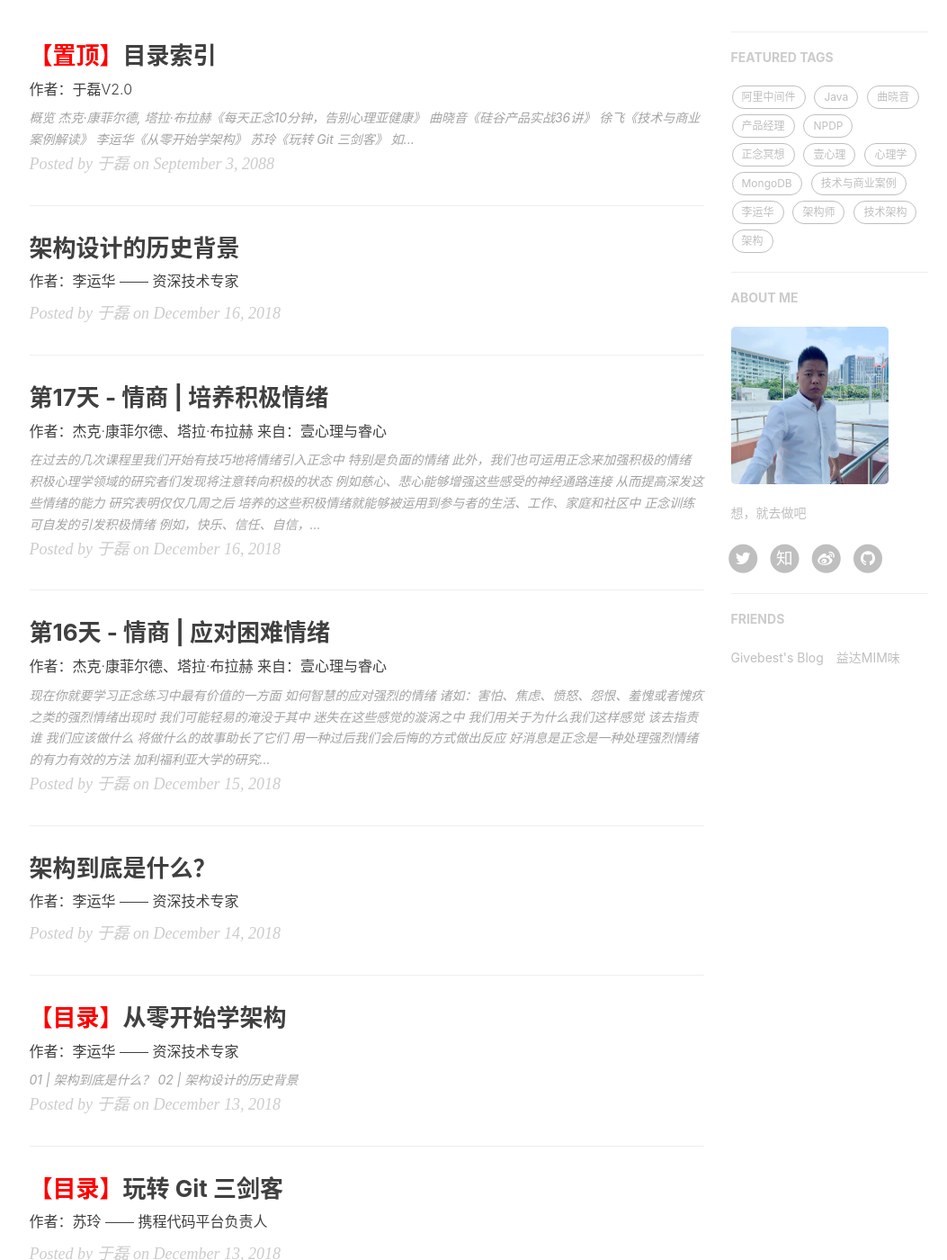
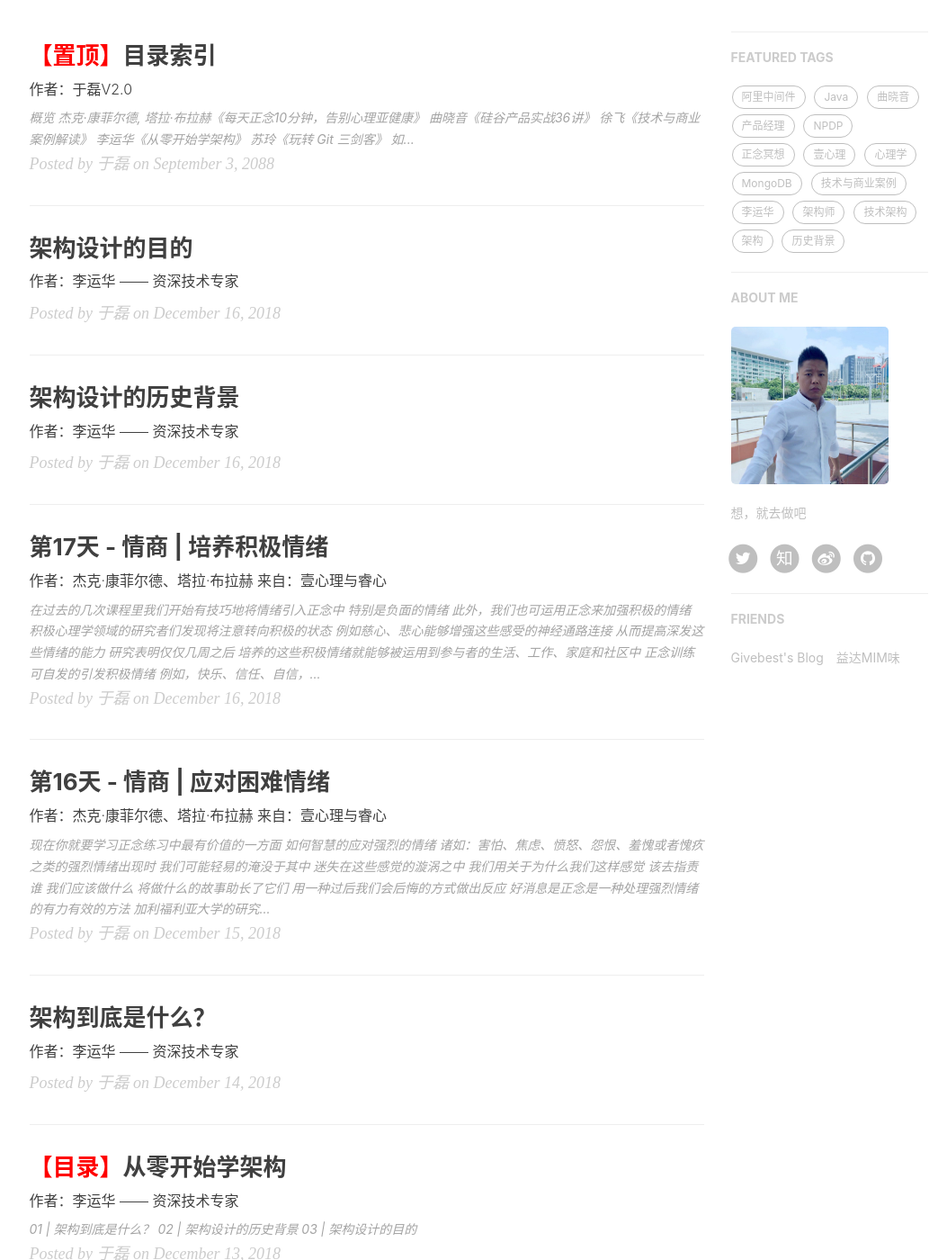
Before and after one commit to yuleizhuai/yuleizhuai.github.io, a Jekyll site: the page built from index.html, in a window 1280 px wide and 1400 px high, scrolled down 423 px. Shown: the whole window at 90% size, without its empty margins (135-1188 px from the left). Built offline with Jekyll 4.4.1, drawn with Linux system fonts in a browser that asks for light colours; nearby versions of some CDN libraries; the list of posts is cut into pages by our own code; comment, search, counter and statistics services are not loaded; some of the changed text lies outside the part shown.

Commit message:
add 架构设计的目的

```diff
--- a/_posts/learning_architecture_from_zero/2018-12-13-learning_architecture_from_zero.markdown
+++ b/_posts/learning_architecture_from_zero/2018-12-13-learning_architecture_from_zero.markdown
@@ -21,6 +21,10 @@ tags:
 
 ### [02 | 架构设计的历史背景](https://yulei.vip/2018/12/16/02The_historical_background_of_architectural_design/)
 
+### [03 | 架构设计的目的](https://yulei.vip/2018/12/16/03The_purpose_of_architectural_design/)
+
+
+
 
 
 ![learning_architecture_from_zero](/img/learning_architecture_from_zero/share.jpg)
--- /dev/null
+++ b/_posts/learning_architecture_from_zero/2018-12-16-03The_purpose_of_architectural_design.markdown
@@ -0,0 +1,20 @@
+---
+layout:     post
+title:      "架构设计的目的"
+subtitle:   "作者：李运华 —— 资深技术专家"
+date:       2018-12-16 00:00:00
+author:     "于磊"
+header-img: "img/learning_architecture_from_zero/03bg.jpg"
+catalog: true
+tags:
+    - 李运华
+    - 架构师
+    - 技术架构
+    - 架构
+    - 历史背景
+
+---
+
+
+
+![learning_architecture_from_zero](/img/learning_architecture_from_zero/03The_purpose_of_architectural_design.png)
```
Also changed, not shown: img/learning_architecture_from_zero/03bg.jpg (added), 1 other file.
